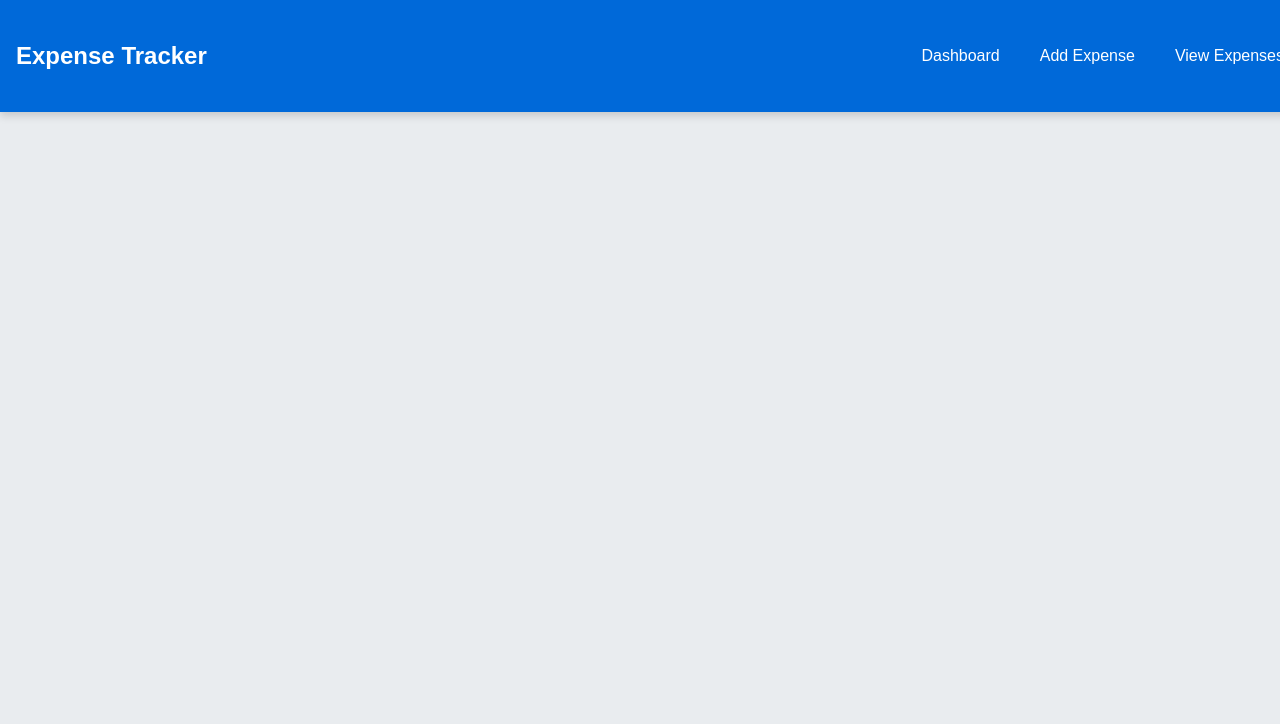
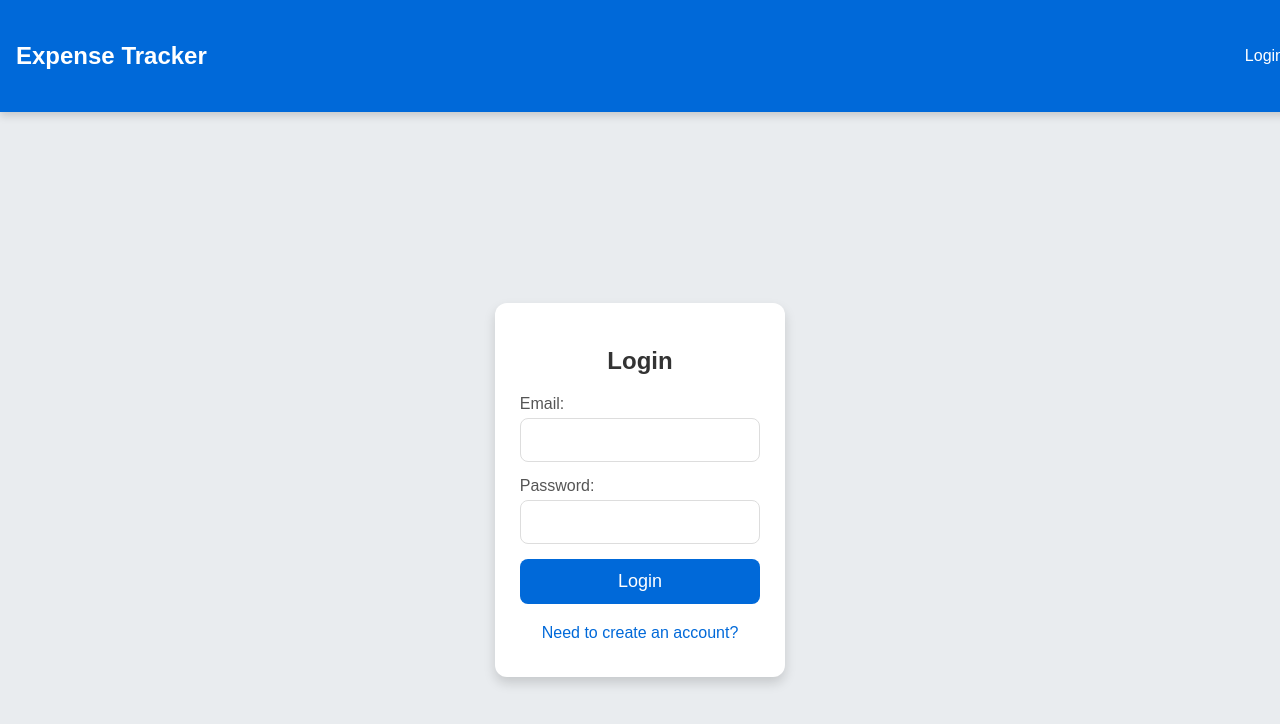
Before and after one commit to RevokatusIvo/Expense-Tracker-Project, a React (Vite) app in the folder FamilyExpenseTracker/: page /login in a window 1280 px wide. Shown: the top 724 px of the page. Built offline with nearby package versions, Linux system fonts and the light colour scheme; no server answers.

Commit message:
Login Page

```diff
--- a/FamilyExpenseTracker/package.json
+++ b/FamilyExpenseTracker/package.json
@@ -10,7 +10,10 @@
     "preview": "vite preview"
   },
   "dependencies": {
+    "chart.js": "^4.4.6",
+    "firebase": "^11.0.1",
     "react": "^18.3.1",
+    "react-chartjs-2": "^5.2.0",
     "react-dom": "^18.3.1",
     "react-router-dom": "^6.27.0"
   },
--- a/FamilyExpenseTracker/src/App.jsx
+++ b/FamilyExpenseTracker/src/App.jsx
@@ -1,21 +1,49 @@
-import React, { useState } from "react";
-import { BrowserRouter as Router, Route, Routes } from "react-router-dom";
+import React, { useState, useEffect } from "react";
+import { BrowserRouter as Router, Route, Routes, Navigate } from "react-router-dom";
+import { onAuthStateChanged } from "firebase/auth";
+import { auth } from "./firebasecin/firebase";
 import AddExpense from "./AddExpense";
 import ViewExpenses from "./ViewExpenses";
 import Dashboard from "./Dashboard";
 import Navbar from "./components/Navbar";
+import Login from "./Login";
 
 function App() {
-  const [transactions, setTransactions] = useState([]); // Store transactions
+  const [transactions, setTransactions] = useState([]);
+  const [user, setUser] = useState(null);
+  const [loading, setLoading] = useState(true);
+
+  useEffect(() => {
+    const unsubscribe = onAuthStateChanged(auth, (currentUser) => {
+      setUser(currentUser);
+      setLoading(false);
+    });
+
+    return () => unsubscribe();
+  }, []);
+
+  if (loading) {
+    return <div>Loading...</div>;
+  }
 
   return (
     <Router>
       <div className="app">
-        <Navbar />
+        <Navbar user={user} />
         <Routes>
-          <Route path="/add-expenses" element={<AddExpense transactions={transactions} setTransactions={setTransactions} />} />
-          <Route path="/view-expenses" element={<ViewExpenses transactions={transactions} />} />
-          <Route path="/" element={<Dashboard transactions={transactions} />} />
+          <Route path="/login" element={user ? <Navigate to="/" /> : <Login />} />
+          <Route
+            path="/add-expenses"
+            element={user ? <AddExpense transactions={transactions} setTransactions={setTransactions} /> : <Navigate to="/login" />}
+          />
+          <Route
+            path="/view-expenses"
+            element={user ? <ViewExpenses transactions={transactions} /> : <Navigate to="/login" />}
+          />
+          <Route
+            path="/"
+            element={user ? <Dashboard transactions={transactions} /> : <Navigate to="/login" />}
+          />
         </Routes>
       </div>
     </Router>
--- /dev/null
+++ b/FamilyExpenseTracker/src/Login.jsx
@@ -0,0 +1,68 @@
+import React, { useState } from 'react';
+import { signInWithEmailAndPassword, createUserWithEmailAndPassword } from 'firebase/auth';
+import { auth } from './firebasecin/firebase';
+import { useNavigate } from 'react-router-dom';
+
+function Login() {
+  const [email, setEmail] = useState('');
+  const [password, setPassword] = useState('');
+  const [isLogin, setIsLogin] = useState(true);
+  const [error, setError] = useState('');
+  const navigate = useNavigate();
+
+  const handleAuth = async (e) => {
+    e.preventDefault();
+    setError('');
+
+    try {
+      if (isLogin) {
+        await signInWithEmailAndPassword(auth, email, password);
+      } else {
+        await createUserWithEmailAndPassword(auth, email, password);
+      }
+      navigate('/');
+    } catch (error) {
+      setError('Authentication failed. Please check your credentials.');
+      console.error('Authentication error:', error);
+    }
+  };
+
+  return (
+    <div className="app">
+      <div className="container login-container">
+        <h2 className="login-title">{isLogin ? 'Login' : 'Sign Up'}</h2>
+        <form onSubmit={handleAuth} className="login-form">
+          <div className="form-group">
+            <label htmlFor="email">Email:</label>
+            <input
+              type="email"
+              id="email"
+              value={email}
+              onChange={(e) => setEmail(e.target.value)}
+              required
+            />
+          </div>
+          <div className="form-group">
+            <label htmlFor="password">Password:</label>
+            <input
+              type="password"
+              id="password"
+              value={password}
+              onChange={(e) => setPassword(e.target.value)}
+              required
+            />
+          </div>
+          {error && <p className="error-message">{error}</p>}
+          <button type="submit" className="submit-button">
+            {isLogin ? 'Login' : 'Sign Up'}
+          </button>
+        </form>
+        <button onClick={() => setIsLogin(!isLogin)} className="toggle-button">
+          {isLogin ? 'Need to create an account?' : 'Already have an account?'}
+        </button>
+      </div>
+    </div>
+  );
+}
+
+export default Login;
--- a/FamilyExpenseTracker/src/components/Navbar.jsx
+++ b/FamilyExpenseTracker/src/components/Navbar.jsx
@@ -1,16 +1,36 @@
 import React from 'react'
-import { Link } from 'react-router-dom'
+import { Link, useNavigate } from 'react-router-dom'
+import { signOut } from 'firebase/auth'
+import { auth } from '../firebasecin/firebase'
 
-function Navbar() {
+function Navbar({ user }) {
+  const navigate = useNavigate()
+
+  const handleLogout = async () => {
+    try {
+      await signOut(auth)
+      navigate('/login')
+    } catch (error) {
+      console.error('Error signing out:', error)
+    }
+  }
+
   return (
     <nav className="navbar">
-          <h1 className="navbar-title">Expense Tracker</h1>
-          <div className="nav-links">
-          <Link to="/" className="nav-link">Dashboard</Link>
+      <h1 className="navbar-title">Expense Tracker</h1>
+      <div className="nav-links">
+        {user ? (
+          <>
+            <Link to="/" className="nav-link">Dashboard</Link>
             <Link to="/add-expenses" className="nav-link">Add Expense</Link>
             <Link to="/view-expenses" className="nav-link">View Expenses</Link>
-          </div>
-        </nav>
+            <button onClick={handleLogout} className="nav-link">Logout</button>
+          </>
+        ) : (
+          <Link to="/login" className="nav-link" >Login</Link>
+        )}
+      </div>
+    </nav>
   )
 }
 
--- a/FamilyExpenseTracker/src/firebasecin/firebase.js
+++ b/FamilyExpenseTracker/src/firebasecin/firebase.js
@@ -1,16 +1,17 @@
 // Import the functions you need from the SDKs you need
 import { initializeApp } from "firebase/app";
 import {getFirestore} from "firebase/firestore"
-
+import { getAuth } from "firebase/auth";
 const firebaseConfig = {
-  apiKey: "AIzaSyB6wYu3pE29QmPwqXhlk7W0nR1MyQzWwFg",
-  authDomain: "family-expense-tracker-29d3f.firebaseapp.com",
-  projectId: "family-expense-tracker-29d3f",
-  storageBucket: "family-expense-tracker-29d3f.firebasestorage.app",
-  messagingSenderId: "205128487789",
-  appId: "1:205128487789:web:adc8f18b967f30b6384064",
+  apiKey:import.meta.env.VITE_REACT_APP_API_KEY,
+  authDomain: import.meta.env.VITE_REACT_APP_AUTH_DOMAIN,
+  projectId: import.meta.env.VITE_REACT_APP_PROJECT_ID,
+  storageBucket: import.meta.env.VITE_REACT_APP_STORAGE_BUCKET,
+  messagingSenderId: import.meta.env.VITE_REACT_APP_MESSAGING_SENDER_ID,
+  appId: import.meta.env.VITE_REACT_APP_APP_ID,
 };
 
 // Initialize Firebase
 const app = initializeApp(firebaseConfig);
 export const db = getFirestore(app);
+export const auth = getAuth(app);
--- a/FamilyExpenseTracker/src/index.css
+++ b/FamilyExpenseTracker/src/index.css
@@ -8,7 +8,86 @@
   font-family: 'Poppins', sans-serif;
   padding: 20px;
 }
+.login-container {
+  width: 100%;
+  max-width: 400px;
+  background-color: #ffffff;
+  padding: 30px;
+  border-radius: 12px;
+  box-shadow: 0 6px 12px rgba(0, 0, 0, 0.15);
+}
 
+.login-title {
+  text-align: center;
+  font-size: 24px;
+  font-weight: bold;
+  color: #333;
+  margin-bottom: 20px;
+}
+
+.login-form .form-group {
+  display: flex;
+  flex-direction: column;
+  margin-bottom: 15px;
+}
+
+.login-form label {
+  font-size: 16px;
+  color: #555;
+  font-weight: 500;
+  margin-bottom: 5px;
+}
+
+.login-form input {
+  padding: 12px;
+  border: 1px solid #ddd;
+  border-radius: 8px;
+  font-size: 16px;
+}
+
+.login-form input:focus {
+  border-color: #007bff;
+}
+
+.error-message {
+  color: red;
+  text-align: center;
+  margin-bottom: 10px;
+}
+
+.submit-button {
+  width: 100%;
+  padding: 12px;
+  background-color: #0069d9;
+  color: white;
+  border: none;
+  border-radius: 8px;
+  font-size: 18px;
+  font-weight: 500;
+  cursor: pointer;
+  transition: background-color 0.3s;
+}
+
+.submit-button:hover {
+  background-color: #0056b3;
+}
+
+.toggle-button {
+  width: 100%;
+  padding: 10px;
+  background-color: transparent;
+  color: #0069d9;
+  border: none;
+  cursor: pointer;
+  font-size: 16px;
+  text-align: center;
+  margin-top: 10px;
+  transition: color 0.3s;
+}
+
+.toggle-button:hover {
+  color: #0056b3;
+}
 /* Navbar styling */
 .navbar {
   position: fixed;
```
Also changed, not shown: 2 other files (tests, documents, lock files or other folders).
